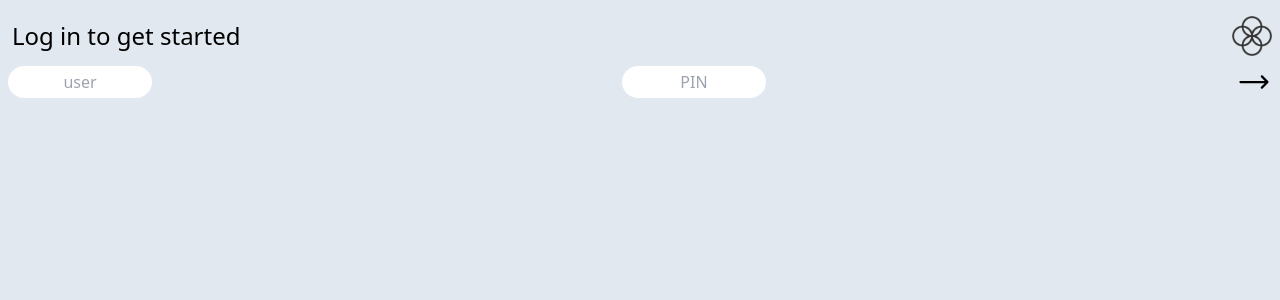
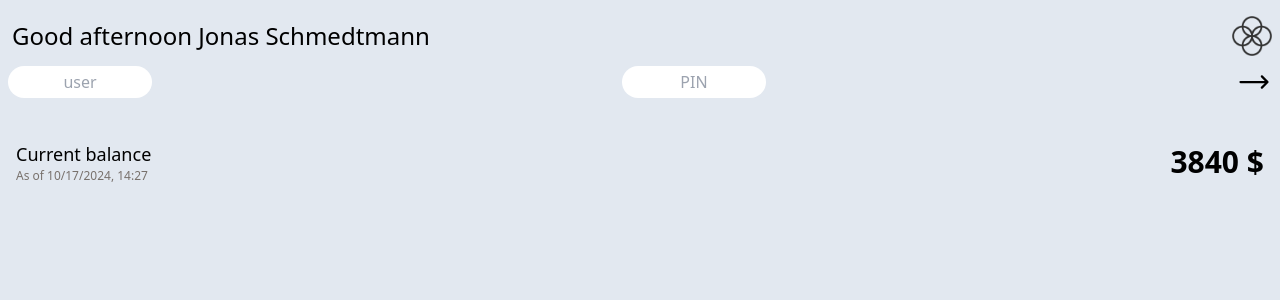
Before and after one commit to poszukiwacz-gordianus/07---bankist-app, a Next.js app: page /account in a window 1280 px wide. Shown: the top 300 px of the page. Built offline with nearby package versions, Linux system fonts and the light colour scheme.

Commit message:
feat: Create Main header

```diff
--- /dev/null
+++ b/app/_components/ActionCard.js
@@ -0,0 +1,26 @@
+function ActionCard({ children, title, className }) {
+  return (
+    <div className={`${className}`}>
+      <h4>{title}</h4>
+      <div>{children}</div>
+    </div>
+  );
+}
+
+function Label({ label }) {
+  return <label>{label}</label>;
+}
+
+function Input({ type }) {
+  return <input type={type} />;
+}
+
+function Button({ content }) {
+  return <button>{content}</button>;
+}
+
+ActionCard.Label = Label;
+ActionCard.Input = Input;
+ActionCard.Button = Button;
+
+export default ActionCard;
--- a/app/_components/Header.js
+++ b/app/_components/Header.js
@@ -1,13 +1,17 @@
 import Login from "./Login";
 import Logo from "./Logo";
+import { account1 } from "@/public/data";
+import { partOfDay } from "../_lib/helpers";
 
 export default function Header() {
+  const { owner } = account1;
+
   return (
     <header>
       <div className="grid grid-cols-6 items-center justify-center gap-2 px-2 py-4">
-        <p className="col-span-5 p-1 text-2xl font-medium">
-          Log in to get started
-        </p>
+        <h1 className="col-span-5 p-1 text-2xl font-medium">
+          {owner ? `Good ${partOfDay()} ${owner}` : "Log in to get started"}
+        </h1>
         <Logo />
         <Login />
       </div>
--- a/app/_components/Login.js
+++ b/app/_components/Login.js
@@ -3,7 +3,10 @@ import { HiArrowLongRight } from "react-icons/hi2";
 
 export default function Login() {
   return (
-    <form className="col-span-full flex items-center justify-between">
+    <form
+      className="col-span-full flex items-center justify-between"
+      action="/account"
+    >
       <Input placeholder="user" />
       <Input placeholder="PIN" />
       <button type="submit">
--- /dev/null
+++ b/app/_components/MainHeader.js
@@ -0,0 +1,15 @@
+import { currentTime, today } from "../_lib/helpers";
+
+export default function MainHeader({ money }) {
+  return (
+    <div className="flex items-center justify-between">
+      <div className="">
+        <h3 className="text-lg font-medium">Current balance</h3>
+        <p className="text-xs text-stone-500">
+          As of {today()}, {currentTime()}
+        </p>
+      </div>
+      <h2 className="text-3xl font-semibold">{money} $</h2>
+    </div>
+  );
+}
--- /dev/null
+++ b/app/_components/Operations.js
@@ -0,0 +1,11 @@
+export default function Operations() {
+  return (
+    <div>
+      <div>
+        <p>X Deposit</p>
+        <p>TODAY / DATE</p>
+        <p>TRANSACTION</p>
+      </div>
+    </div>
+  );
+}
--- /dev/null
+++ b/app/_lib/helpers.js
@@ -0,0 +1,24 @@
+import { format } from "date-fns";
+const currentDate = new Date();
+
+export function today() {
+  return format(currentDate, "P");
+}
+
+export function currentTime() {
+  return `${currentDate.getHours()}:${currentDate.getMinutes()}`;
+}
+
+export function partOfDay() {
+  const currentHour = currentDate.getHours();
+  const partOfDay =
+    currentHour >= 20
+      ? "evening"
+      : currentHour >= 12
+        ? "afternoon"
+        : currentHour <= 11 && currentHour >= 4
+          ? "morning"
+          : "night";
+
+  return partOfDay;
+}
--- a/app/account/page.js
+++ b/app/account/page.js
@@ -1,3 +1,49 @@
+import { account1 } from "@/public/data";
+import ActionCard from "../_components/ActionCard";
+import MainHeader from "../_components/MainHeader";
+
 export default function Page() {
-  return <></>;
+  const { movements, interestRate } = account1;
+  const m = movements.reduce((acc, mov) => acc + mov, 0);
+
+  return (
+    <>
+      <div className="px-4 py-6">
+        <MainHeader money={m} />
+
+        {/* <div>
+
+          <div>
+            <ActionCard title="Transfer money" className="bg-yellow-600">
+              <ActionCard.Input type="text" />
+              <ActionCard.Label label="Transfer to" />
+              <ActionCard.Input type="number" />
+              <ActionCard.Label label="Amount" />
+              <ActionCard.Button content="ok" />
+            </ActionCard>
+
+            <ActionCard title="Request loan" className="bg-green-600">
+              <ActionCard.Input type="number" />
+              <ActionCard.Label label="Amount" />
+              <ActionCard.Button content="ok" />
+            </ActionCard>
+
+            <ActionCard title="Close account" className="bg-red-600">
+              <ActionCard.Input type="text" />
+              <ActionCard.Label label="Confirm user" />
+              <ActionCard.Input type="text" />
+              <ActionCard.Label label="Confirm PIN" />
+              <ActionCard.Button content="ok" />
+            </ActionCard>
+          </div>
+        </div> */}
+      </div>
+
+      {/* <div>
+        <p>in XXXXXXX</p> <p>out XXXXXX</p> <p>interest XXXX</p>
+        <button>sort</button>
+        <p>You will be logged out in 10:00--</p>
+      </div> */}
+    </>
+  );
 }
--- a/package.json
+++ b/package.json
@@ -9,6 +9,7 @@
     "lint": "next lint"
   },
   "dependencies": {
+    "date-fns": "^4.1.0",
     "next": "14.2.15",
     "react": "^18",
     "react-dom": "^18",
--- /dev/null
+++ b/public/data.js
@@ -0,0 +1,27 @@
+export const account1 = {
+  owner: "Jonas Schmedtmann",
+  movements: [200, 450, -400, 3000, -650, -130, 70, 1300],
+  interestRate: 1.2, // %
+  pin: 1111,
+};
+
+export const account2 = {
+  owner: "Jessica Davis",
+  movements: [5000, 3400, -150, -790, -3210, -1000, 8500, -30],
+  interestRate: 1.5,
+  pin: 2222,
+};
+
+export const account3 = {
+  owner: "Steven Thomas Williams",
+  movements: [200, -200, 340, -300, -20, 50, 400, -460],
+  interestRate: 0.7,
+  pin: 3333,
+};
+
+export const account4 = {
+  owner: "Sarah Smith",
+  movements: [430, 1000, 700, 50, 90],
+  interestRate: 1,
+  pin: 4444,
+};
```
Also changed, not shown: 1 other file (tests, documents, lock files or other folders).
